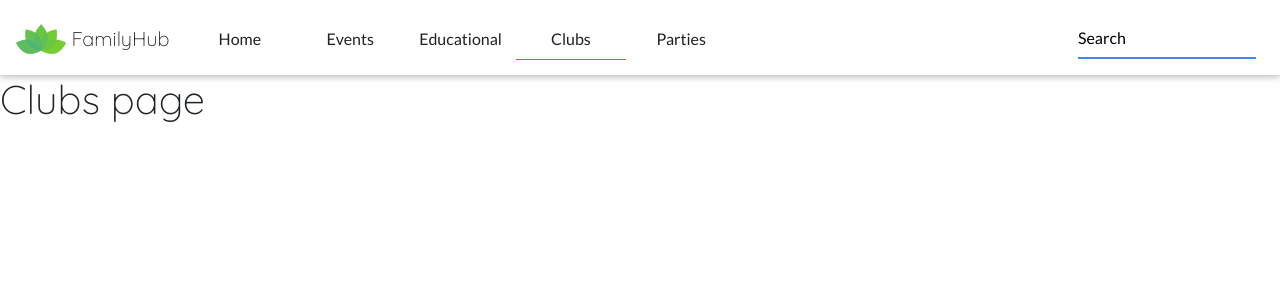
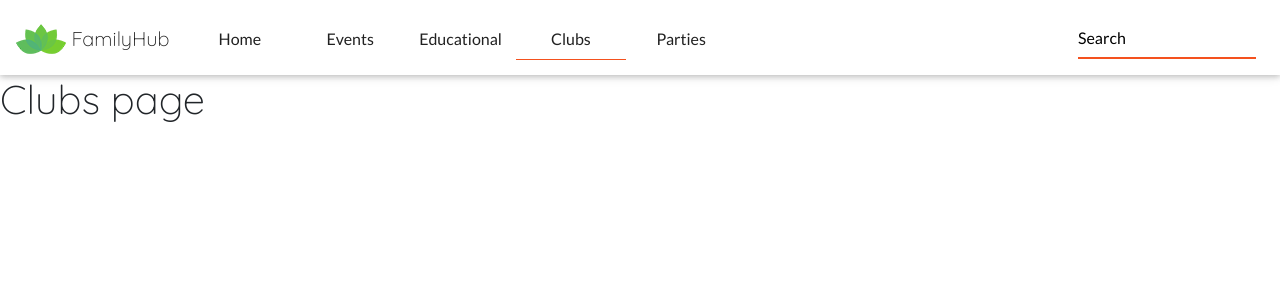
Before and after one commit to AJGreaves/familyhub2, a Django app: page /listings/clubs/ in a window 1280 px wide, with the restyled element focused. Shown: the top 300 px of the page. Run offline with Django 3.2, Linux system fonts and the light colour scheme; some libraries are stand-ins or nearby versions.

Commit message:
Change search bar underline color on focus.

```diff
--- a/static/css/style.css
+++ b/static/css/style.css
@@ -88,6 +88,12 @@ larger screen sizes in media queries
 */
 #search-bar-mobile {
     width: 155px;
+}
+
+/* Overrides default underline colour for search bar in navigation */
+.navbar.navbar-light form .md-form input:focus {
+    border-color: var(--accent-color);
+    box-shadow: 0 1px 0 0 var(--accent-color)!important; border-bottom: 1px solid var(--accent-color)!important;
 }
 
 /*
```
